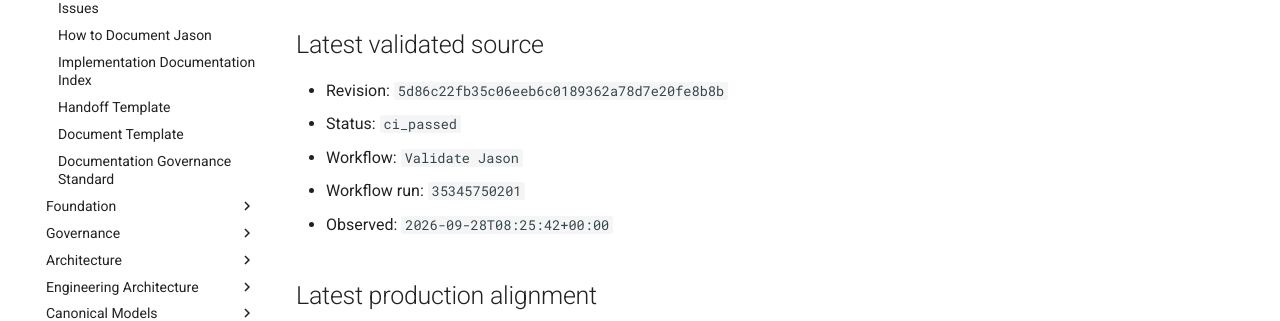
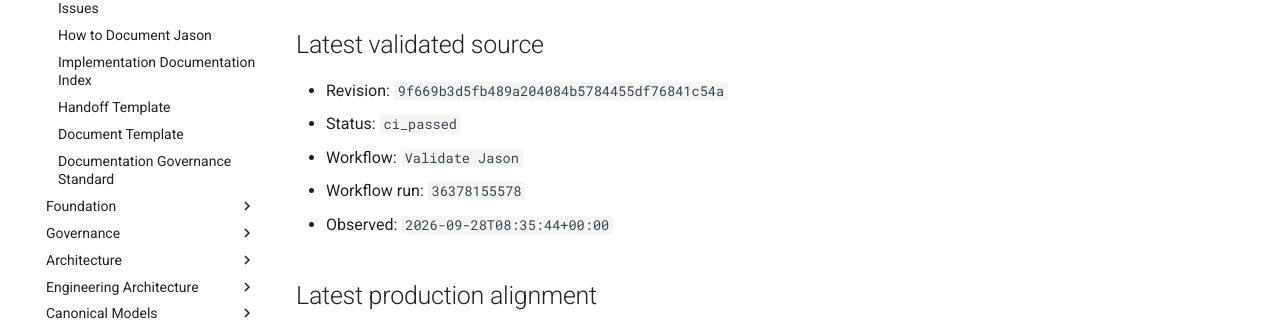
Before and after one commit to al-teamaot-com/jason, an MkDocs documentation site: the page built from docs/control/AUTOMATED-CHANGE-STATE.md, in a window 1280 px wide and 1163 px high. Shown: the part 337-658 px from the top of the window. Built offline with MkDocs 1.6.1 and Material for MkDocs 9.7.7, drawn with Linux system fonts in a browser that asks for light colours; comment, search, counter and statistics services are not loaded.

Commit message:
Reconcile automated documentation state for 9f669b3d5fb4

```diff
--- a/docs/control/AUTOMATED-CHANGE-STATE.md
+++ b/docs/control/AUTOMATED-CHANGE-STATE.md
@@ -8,11 +8,11 @@ This record is updated by Jason's post-success documentation reconciliation proc
 
 ## Latest validated source
 
-- Revision: `5d86c22fb35c06eeb6c0189362a78d7e20fe8b8b`
+- Revision: `9f669b3d5fb489a204084b5784455df76841c54a`
 - Status: `ci_passed`
 - Workflow: `Validate Jason`
-- Workflow run: `35345750201`
-- Observed: `2026-09-28T08:25:42+00:00`
+- Workflow run: `36378155578`
+- Observed: `2026-09-28T08:35:44+00:00`
 
 ## Latest production alignment
 
```
Also changed, not shown: docs/control/AUTOMATED-CHANGE-STATE.json (+4 -4 lines).
